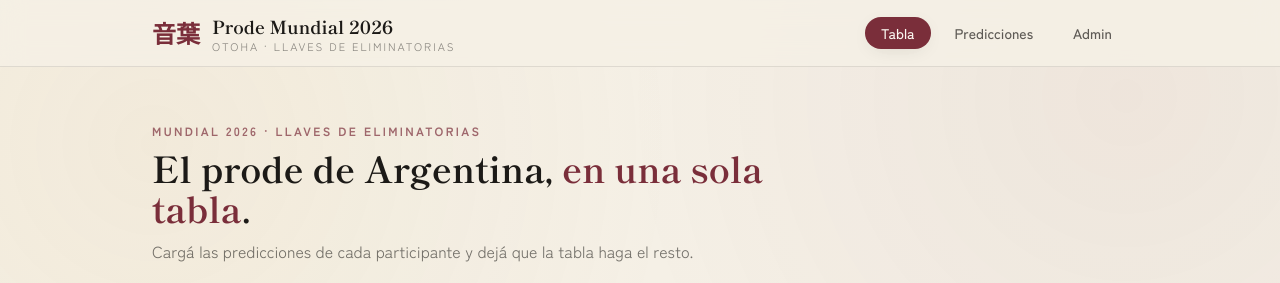
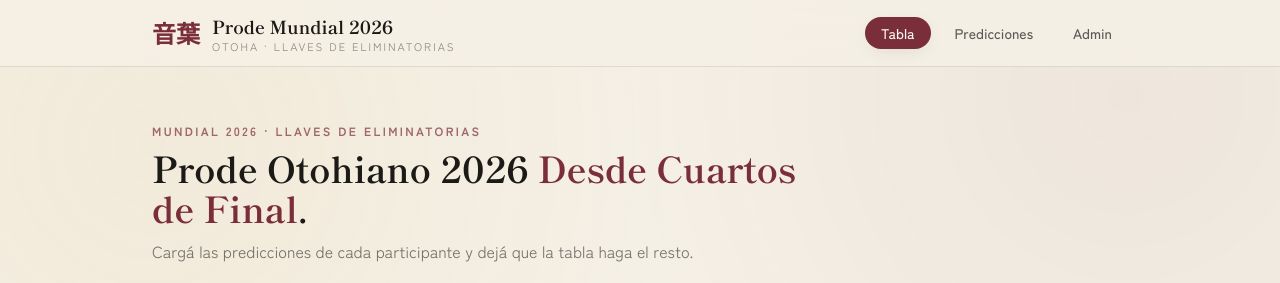
Before and after one commit to Matias3033/prode-otoha, a React (Vite) app: page / in a window 1280 px wide. Shown: the top 283 px of the page. Built offline with nearby package versions, Linux system fonts and the light colour scheme; no server answers; the database is empty.

Commit message:
se actualiza la pagina principal del prode

```diff
--- a/src/App.jsx
+++ b/src/App.jsx
@@ -126,8 +126,8 @@ function Hero() {
     <section className="mx-auto max-w-5xl px-4 pb-8 pt-10 sm:px-6 sm:pt-14">
       <p className="eyebrow">Mundial 2026 · Llaves de Eliminatorias</p>
       <h1 className="mt-2 max-w-2xl text-3xl font-bold leading-tight text-ink sm:text-4xl">
-        El prode de Argentina,{' '}
-        <span className="text-wine">en una sola tabla</span>.
+        Prode Otohiano 2026{' '}
+        <span className="text-wine">Desde Cuartos de Final</span>.
       </h1>
       <p className="mt-3 max-w-xl text-ink/60">
         Cargá las predicciones de cada participante y dejá que la tabla
```
